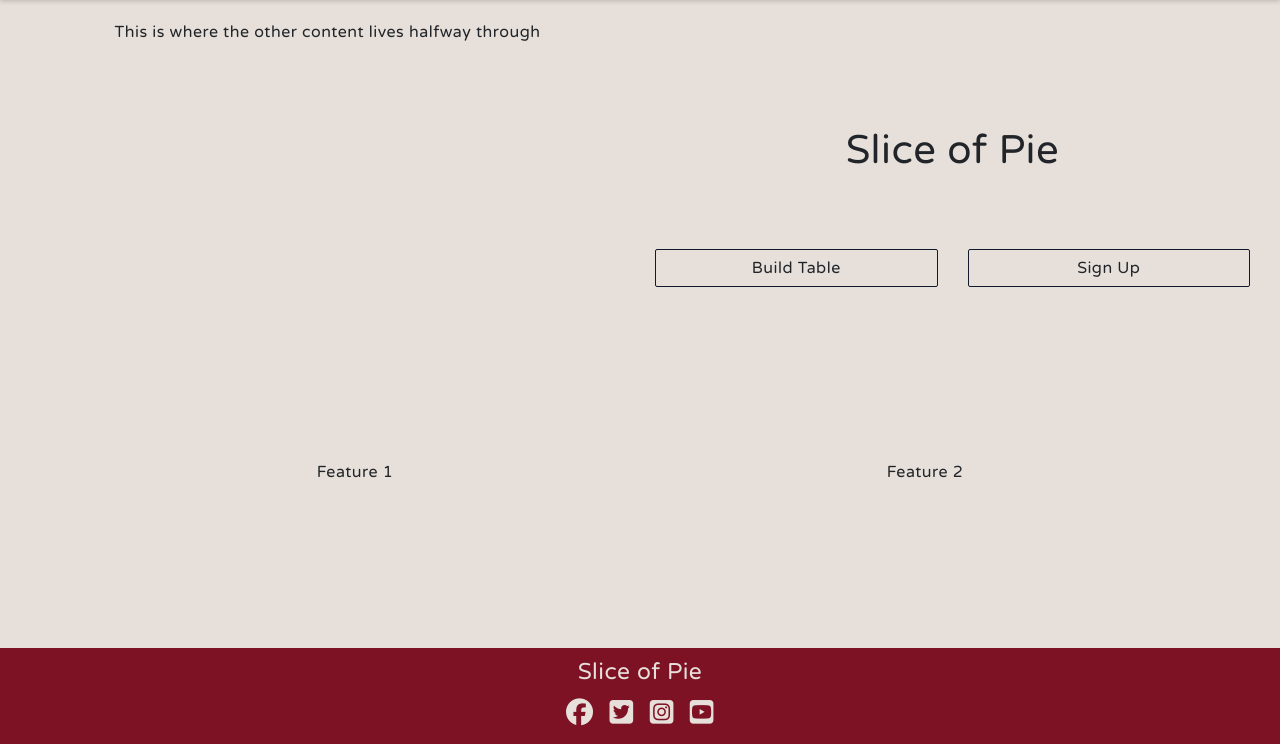
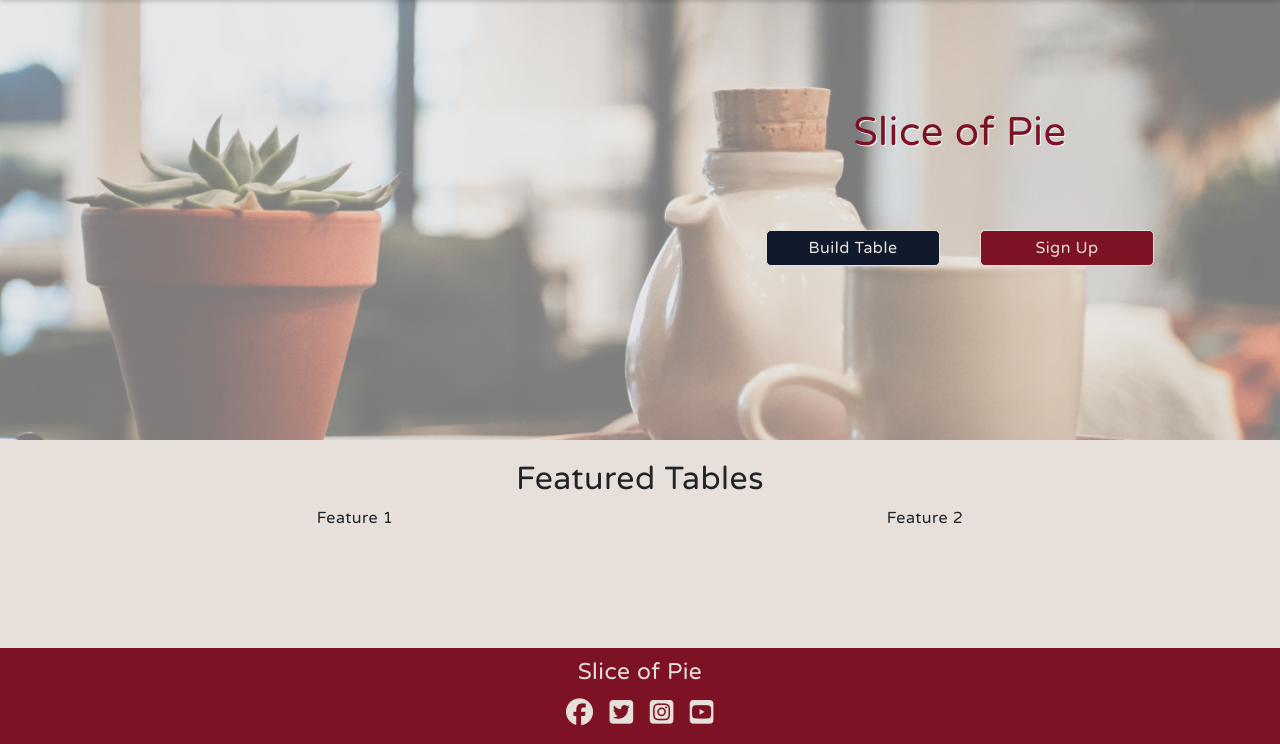
Before and after one commit to franciskershaw/slice-of-pie, a Django app: page / in a window 1280 px wide. Shown: the part 56-800 px from the top of the page. Run offline with Django 3.2, Linux system fonts and the light colour scheme; some libraries are stand-ins or nearby versions.

Commit message:
add bg image to hero section on homepage

```diff
--- a/home/templates/home/index.html
+++ b/home/templates/home/index.html
@@ -13,24 +13,25 @@
                         <h1>Slice of Pie</h1>
                     </div>
                     <div class="col-6 text-right">
-                        <a href="#" class="btn home-cta-btn" role="button">Build Table</a>
+                        <a href="#" class="btn checkout-btn bskt-btn home-cta" role="button">Build Table</a>
                     </div>
                     <div class="col-6 text-left">
-                        <a href="#" class="btn home-cta-btn" role="button">Sign Up</a>
+                        <a id="sign-up-btn" href="#" class="btn checkout-btn bskt-btn home-cta" role="button">Sign Up</a>
                     </div>
                 </div>
             </div>
-            <div class="col-lg-6 d-none d-lg-block order-1">
-                <div class="row heading-container">
+            <div class="col-lg-6 d-none d-lg-block order-1 large-heading-container">
+                <div class="row">
                     <div class="col-12">
-                        This is where the other content lives halfway through
+
                     </div>
                 </div>
             </div>
         </div>
     </section>
-    <section class="feature-section container">
-        <div class="row text-center">
+    <section class="feature-section container text-center">
+        <h2>Featured Tables</h2>
+        <div class="row">
             <div class="col-12 col-lg-6">
                 Feature 1
             </div>
--- a/static/css/base.css
+++ b/static/css/base.css
@@ -82,9 +82,9 @@ input[type="checkbox"]:checked:after {
 
 .page-container {
   margin-top: var(--navbar-height);
-  padding-left: 15px;
-  padding-right: 15px;
-  padding-top: 20px;
+  /* padding-left: 15px;
+  padding-right: 15px; */
+  /* padding-top: 20px; */
   min-height: var(--page-content-height);
 }
 
@@ -523,16 +523,26 @@ ul.errorlist {
 
 /* Homepage */
 
+.hero-section {
+  margin-bottom: 20px;
+}
+
 .heading-container {
   height: 55vh;
+  background-image: url('/media/pie.jpg');
+  background-repeat: no-repeat;
+  background-position: center;
+  background-size: cover;
+  background-color: rgba(0,0,0,0.5);
 }
 
-.home-cta-btn {
-  border: 1px solid var(--dark);
-  border-radius: 2px;
-  width: 100%;
-  padding-left: 5px;
-  padding-right: 5px;
+.index h1 {
+  color: var(--burgendy);
+  text-shadow: 1px 1px white;
+}
+
+a#sign-up-btn {
+  background-color: var(--burgendy);
 }
 
 /* All products page */
@@ -851,6 +861,10 @@ div.checkout legend {
     padding-right: 65px;
   }
 
+  .checkout-btn.bskt-btn.home-cta {
+    width: 40%;
+  }
+
   #navigation-bar .navbar-menu,
   #navigation-bar.opened .navbar-menu {
     visibility: visible;
@@ -900,6 +914,18 @@ div.checkout legend {
 }
 
 @media screen and (min-width: 992px) {
+  .heading-container {
+    background: none;
+  }
+  section.hero-section {
+    background-image: url('/media/pie.jpg');
+    background-repeat: no-repeat;
+    background-position: inherit;
+    background-size: cover;
+  }
+  .checkout-btn.bskt-btn.home-cta {
+    width: 60%;
+  }
   .sidebar {
     width: 35%;
     padding-right: 50px;
```
Also changed, not shown: media/pie.jpg (added).
